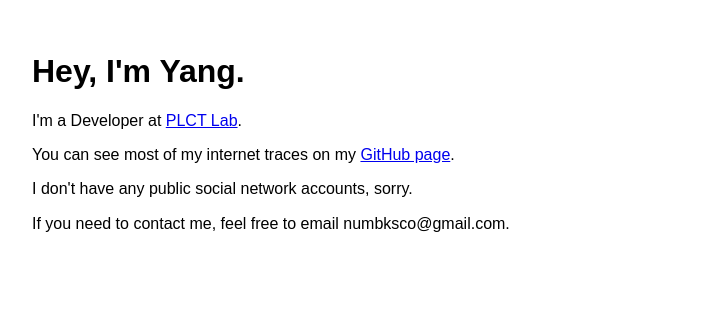
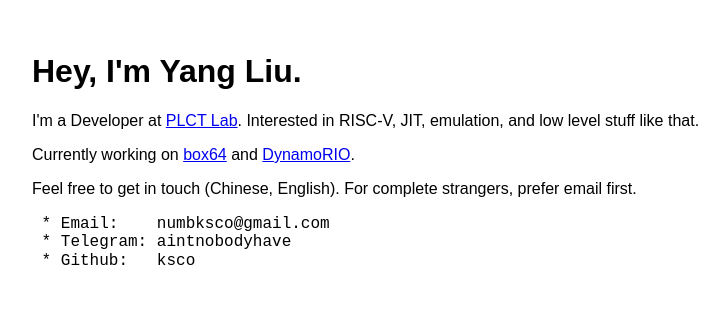
Before and after one commit to ksco/ksco.github.io, a plain HTML site: page index.html in a window 1280 px wide. Shown: the whole page, without its empty margins (0-726 px from the left). Drawn offline with nearby package versions, Linux system fonts and the light colour scheme.

Commit message:
Update profile

```diff
--- a/index.html
+++ b/index.html
@@ -1,19 +1,31 @@
 <!DOCTYPE html>
 <html lang="en">
+
 <head>
   <meta charset="UTF-8">
   <meta http-equiv="X-UA-Compatible" content="IE=edge">
   <meta name="viewport" content="width=device-width, initial-scale=1.0">
   <title>Yang Liu</title>
-  <link rel="stylesheet" href="https://cdn.jsdelivr.net/npm/purecss@2.1.0/build/pure-min.css" integrity="sha384-yHIFVG6ClnONEA5yB5DJXfW2/KC173DIQrYoZMEtBvGzmf0PKiGyNEqe9N6BNDBH" crossorigin="anonymous">
+  <link rel="stylesheet" href="https://cdn.jsdelivr.net/npm/purecss@2.1.0/build/pure-min.css"
+    integrity="sha384-yHIFVG6ClnONEA5yB5DJXfW2/KC173DIQrYoZMEtBvGzmf0PKiGyNEqe9N6BNDBH" crossorigin="anonymous">
 </head>
+
 <body>
   <div style="padding: 2rem; max-width: 800px;">
-    <h1>Hey, I'm Yang.</h1>
-    <p>I'm a Developer at <a href="https://github.com/plctlab">PLCT Lab</a>.</p>
-    <p>You can see most of my internet traces on my <a href="https://github.com/ksco">GitHub page</a>.</p>
-    <p>I don't have any public social network accounts, sorry.</p>
-    <p>If you need to contact me, feel free to email numbksco@gmail.com.</p>
+    <h1>Hey, I'm Yang Liu.</h1>
+    <p>I'm a Developer at <a href="https://github.com/plctlab">PLCT Lab</a>. Interested in RISC-V, JIT,
+      emulation, and low level stuff like that. </p>
+    <p>Currently working on <a href="https://github.com/ptitSeb/box64">box64</a> and
+      <a href="https://github.com/DynamoRIO/dynamorio">DynamoRIO</a>.
+    </p>
+
+    <p>Feel free to get in touch (Chinese, English). For complete strangers, prefer email first.</p>
+    <pre>
+ * Email:    numbksco@gmail.com
+ * Telegram: aintnobodyhave
+ * Github:   ksco
+</pre>
   </div>
 </body>
+
 </html>
```
